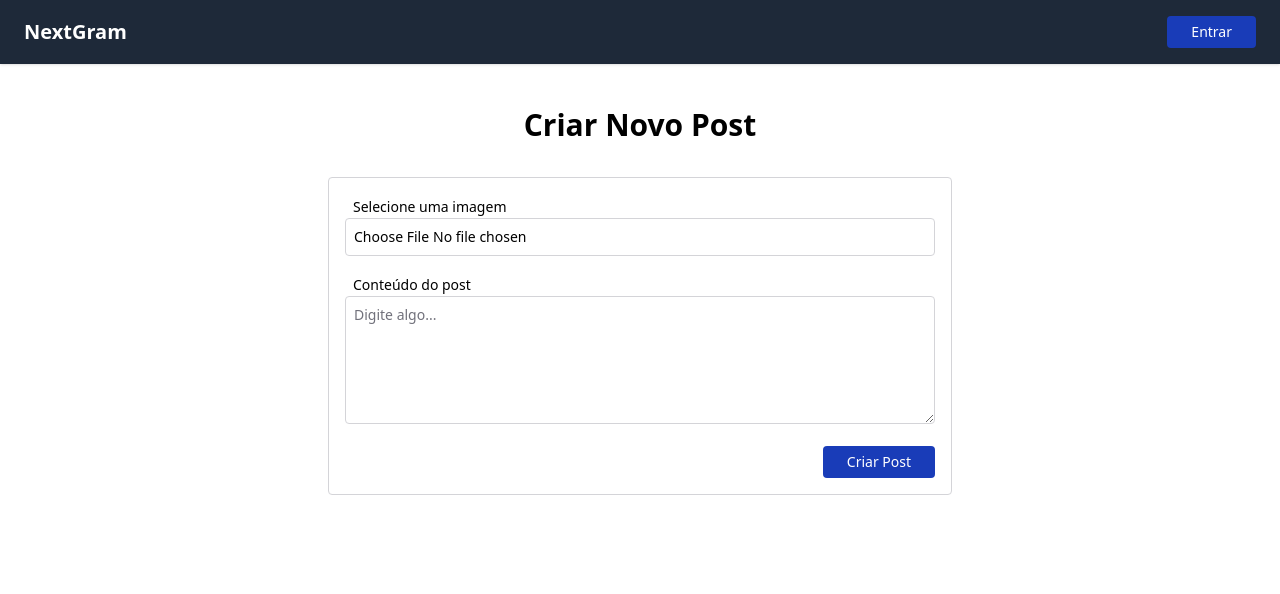
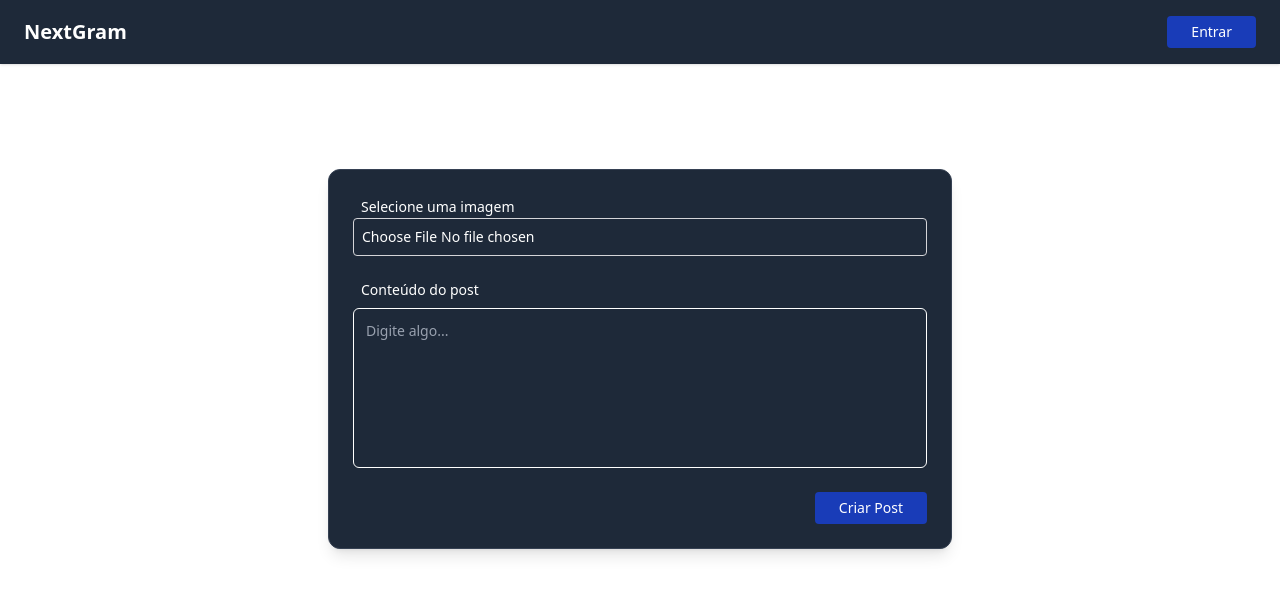
Before and after one commit to Popotomimi/NextGram, a Next.js app: page /post/new in a window 1280 px wide. Shown: the top 594 px of the page. Built offline with nearby package versions, Linux system fonts and the light colour scheme; no server answers; the database is empty; sample sign-in values are in the browser's storage.

Commit message:
Update Style

```diff
--- a/src/app/post/new/page.tsx
+++ b/src/app/post/new/page.tsx
@@ -8,11 +8,11 @@ const NewPostPage = async () => {
   if (!session) return redirect("/");
 
   return (
-    <div className="max-w-2xl w-full mx-auto my-10 px-4 sm:px-6">
-      <h1 className="text-2xl sm:text-3xl font-semibold text-center leading-snug">
+    <div className="w-[90%] sm:w-2/3 lg:max-w-2xl mx-auto my-10 px-4 sm:px-6 text-white animate-fade-in">
+      <h1 className="text-2xl sm:text-3xl font-semibold text-center leading-snug mb-6">
         Criar Novo Post
       </h1>
-      <div className="border border-zinc-300 p-4 rounded mt-8">
+      <div className="bg-gray-800 border border-gray-700 p-6 rounded-xl shadow-lg transition-all duration-300">
         <CreatePostForm />
       </div>
     </div>
--- a/src/app/profile/page.tsx
+++ b/src/app/profile/page.tsx
@@ -18,17 +18,17 @@ export default async function UserProfile() {
   }
 
   return (
-    <div className="max-w-2xl w-full mx-auto my-10 px-4 sm:px-6">
-      <h1 className="text-2xl sm:text-3xl font-semibold text-center leading-snug">
+    <div className=" w-[90%] max-w-2xl mx-auto my-10 px-4 sm:px-6 bg-gray-900 rounded-xl shadow-md py-8">
+      <h1 className="text-2xl sm:text-3xl font-semibold text-center text-white mb-6 transition-opacity duration-300">
         Perfil de {user.name}
       </h1>
 
       {user.image && (
-        <div className="flex justify-center my-6">
+        <div className="flex justify-center mb-6">
           <Image
             src={user.image}
             alt={`Imagem de perfil de ${user.name}`}
-            className="rounded-full object-cover w-32 h-32 sm:w-40 sm:h-40"
+            className="rounded-full object-cover border-4 border-blue-400 shadow-lg w-32 h-32 sm:w-40 sm:h-40 transition-transform duration-300 hover:scale-105"
             width={160}
             height={160}
           />
--- a/src/app/signin/page.tsx
+++ b/src/app/signin/page.tsx
@@ -11,10 +11,12 @@ const SingnInPage = async () => {
   };
 
   return (
-    <div className="w-1/2 mx-auto my-10 px-4 flex flex-col">
-      <h2 className="text-[2rem] leading-10 font-semibold text-center">
+    <div className="w-[90%] sm:w-2/3 lg:w-1/2 mx-auto my-10 px-4 flex flex-col items-center text-white animate-fade-in">
+      <div className="bg-gray-800 rounded-xl p-8 shadow-xl w-full">
+        <h2 className="text-2xl sm:text-3xl font-semibold text-center mb-6 leading-snug">
           Acesse ou crie sua conta com uma das opções disponíveis
         </h2>
+
         {Object.values(providerMap).map((provider) => (
           <form
             key={provider.id}
@@ -22,16 +24,17 @@ const SingnInPage = async () => {
               "use server";
               await signIn(provider.id, { redirectTo: "/" });
             }}
-          className="mt-10 flex justify-center">
-          <button className="cursor-pointer h-10 px-6 py-1 font-medium border border-zinc-600 flex items-center gap-2 rounded hover:bg-slate-50">
+            className="mt-6 flex justify-center">
+            <button className="w-full sm:w-auto h-12 px-4 py-2 font-medium border border-zinc-600 flex items-center justify-center gap-3 rounded-lg bg-white text-gray-800 hover:bg-gray-100 transition-all duration-300">
               {findIcon(provider.name)}
-            <span>
-              Entrar com o <strong>{provider.name}</strong>
+              <span className="text-sm sm:text-base">
+                Entrar com <strong>{provider.name}</strong>
               </span>
             </button>
           </form>
         ))}
       </div>
+    </div>
   );
 };
 
--- a/src/components/CreatePostForm.tsx
+++ b/src/components/CreatePostForm.tsx
@@ -19,16 +19,22 @@ const CreatePostForm: React.FC = () => {
       {formState.message && (
         <FlashMessage message={formState.message} type={formState.type} />
       )}
-      <form className="flex flex-col gap-4" action={formAction}>
+      <form
+        action={formAction}
+        className="flex flex-col gap-6 transition-all duration-300">
         <ImagePreview />
-        <div>
+
+        <div className="flex flex-col gap-2">
           <Label htmlFor="caption" text="Conteúdo do post" />
           <textarea
             id="caption"
             name="caption"
             placeholder="Digite algo..."
-            className="h-32 p-2 border border-zinc-300 rounded w-full text-sm placeholder:text-zinc-500 focus:ring-0 focus:outline-none"></textarea>
+            className="h-40 p-3 text-white border border-white rounded-md text-sm placeholder:text-gray-400
+        focus:outline-none focus:ring-2 focus:ring-blue-500 transition-all duration-200 resize-none"
+          />
         </div>
+
         <div className="flex justify-end">
           <Button type="submit" text="Criar Post" />
         </div>
--- a/src/components/FlashMessage.tsx
+++ b/src/components/FlashMessage.tsx
@@ -7,22 +7,25 @@ interface FlashMessageProps {
 
 const FlashMessage: React.FC<FlashMessageProps> = ({ message, type }) => {
   const [visible, setVisible] = useState(true);
+  const [render, setRender] = useState(true);
 
   useEffect(() => {
     const timer = setTimeout(() => {
       setVisible(false);
+      setTimeout(() => setRender(false), 300);
     }, 3000);
 
     return () => clearTimeout(timer);
   }, []);
 
-  if (!visible) return null;
+  if (!render) return null;
 
   return (
     <div
-      className={`fixed top-10 right-6 p-4 shadow-md rounded-2xl text-white ${
-        type === "success" ? "bg-emerald-600" : "bg-red-600"
-      }`}>
+      className={`fixed top-10 right-6 px-5 py-3 rounded-xl shadow-lg text-white font-medium transition-all duration-300 ease-in-out
+        ${visible ? "opacity-100 translate-y-0" : "opacity-0 -translate-y-4"}
+        ${type === "success" ? "bg-emerald-600" : "bg-red-600"}
+      `}>
       {message}
     </div>
   );
--- a/src/components/ProfileForm.tsx
+++ b/src/components/ProfileForm.tsx
@@ -20,13 +20,15 @@ const ProfileForm: React.FC<ProfileFormProps> = ({ user }) => {
   });
 
   return (
-    <div>
+    <div className="text-white">
       {formState.message && (
         <FlashMessage message={formState.message} type={formState.type} />
       )}
-      <form className="flex flex-col gap-4" action={formAction}>
+      <form
+        className="flex flex-col gap-6 bg-gray-800 p-6 rounded-xl shadow-lg transition-all duration-300"
+        action={formAction}>
         <input type="hidden" name="id" value={user.id} />
-        <div>
+        <div className="flex flex-col gap-2">
           <Label htmlFor="name" text="Nome" />
           <input
             type="text"
@@ -34,7 +36,7 @@ const ProfileForm: React.FC<ProfileFormProps> = ({ user }) => {
             name="name"
             placeholder="Digite seu nome"
             defaultValue={user.name || ""}
-            className="p-2 border border-zinc-300 rounded w-full text-sm placeholder:text-zinc-500 focus:ring-0 focus:outline-none"
+            className="p-3 rounded-md w-full text-sm text-white border border-white placeholder:text-gray-400 focus:outline-none focus:border-blue-400 focus:ring-1 focus:ring-blue-500 transition-all duration-200"
           />
         </div>
         <ImagePreview />
```
Lines whose indentation alone changed are shown as unchanged.
